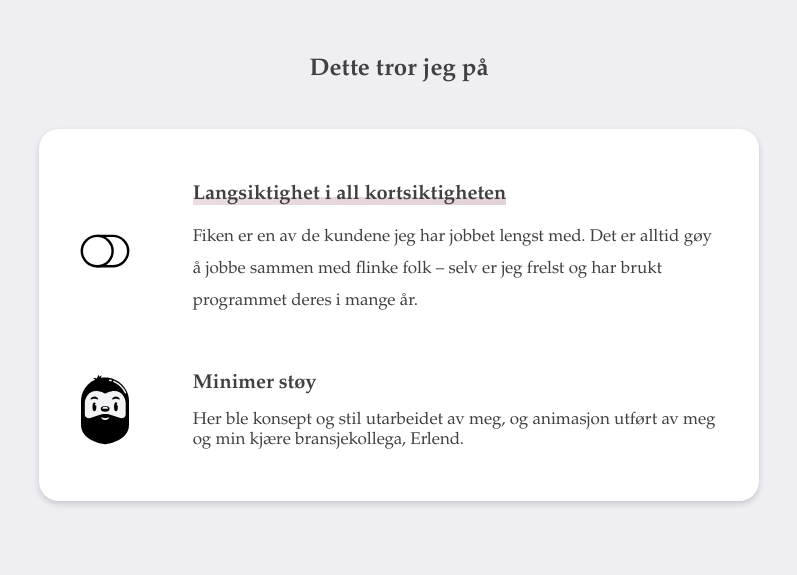
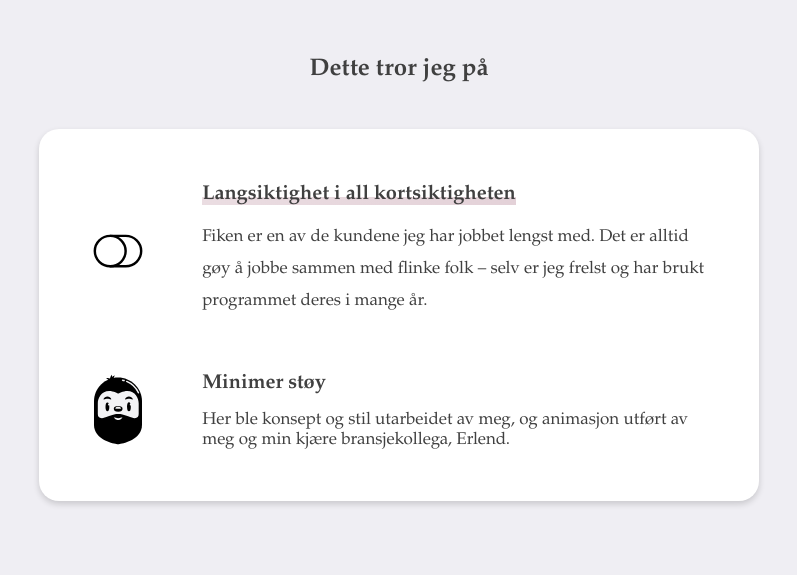
Before and after one commit to dovenpels/dovenpels.github.io, a plain HTML site: page demo.html in a window 1280 px wide. Shown: the part 1600-2175 px from the top of the page, without its empty margins (241-1038 px from the left). Drawn offline with Linux system fonts and the light colour scheme.

Commit message:
Add files via upload

```diff
--- a/base.css
+++ b/base.css
@@ -35,11 +35,9 @@ body {
 }
 
 header {
-  position: fixed;
-  margin: auto;
-  padding: 25px 25px;
-
-
+    position: relative;
+    text-align: right;
+    padding: 25px 25px;
 }
 
 .menu a {
@@ -60,14 +58,9 @@ header {
   background-color: #fff;
   box-shadow: 0px 3px 6px rgba(0, 0, 0, 0.16);
   border-radius: 20px;
-  padding: 50px 10px 50px 10px;
+  padding: 50px 25px 50px 25px;
   margin-top: 10px;
   margin-bottom: 20px;
-}
-
-.call-out {
-  display: flex;
-  justify-content: space-between;
 }
 
 .call-out:not(:last-child) {
@@ -77,7 +70,6 @@ header {
 .call-out-hero {
   margin: auto;
   max-width: 50px;
-  flex-basis: 10%;
 }
 
 .call-out-text {
@@ -92,7 +84,7 @@ header {
 
 
 main {
-  padding: 140px 25px 25px;
+    padding: 10px 25px 25px;
 }
 
 h1,
@@ -237,15 +229,29 @@ footer a {
   line-height: 35px;
 }
 
-@media only screen and (max-width: 1296px) {
+
+@media (min-width: 1296px) {
+
   header {
-    position: relative;
-    text-align: right;
+    position: fixed;
+    margin: auto;
+    padding: 25px 25px;
+  }
 
+  .call-out {
+    display: flex;
+    justify-content: space-between;
   }
   main {
-    padding: 10px 25px 25px;
+    padding: 140px 25px 25px;
   }
+}
 
 
+@media (min-width: 627px) {
+
+  .call-out {
+    display: flex;
+    justify-content: space-between;
+  }
 }
--- a/demo.html
+++ b/demo.html
@@ -67,7 +67,7 @@
         </div>
 
         <div class="call-out">
-          <img class="call-out-hero" src="assets/dovendyr.svg" />
+          <img class="call-out-hero" src="assets\dovendyr.svg" />
           <div class="call-out-text">
             <h3>Minimer støy</h3>
             Her ble konsept og stil utarbeidet av meg, og animasjon utført av meg og min kjære bransjekollega, Erlend.
```
